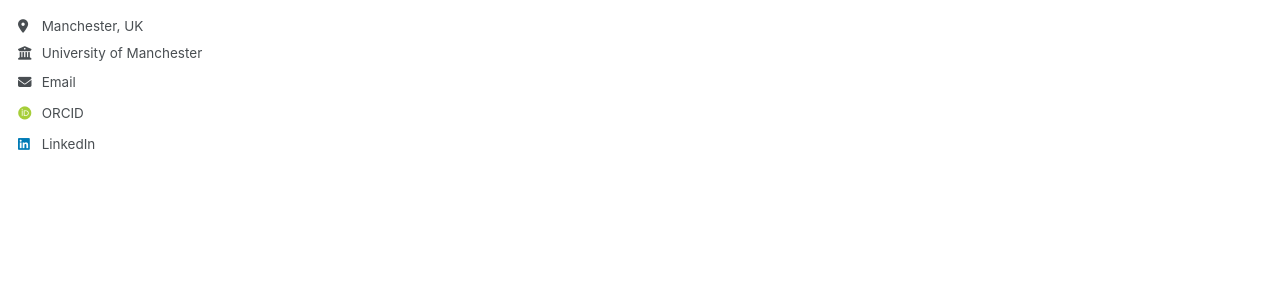
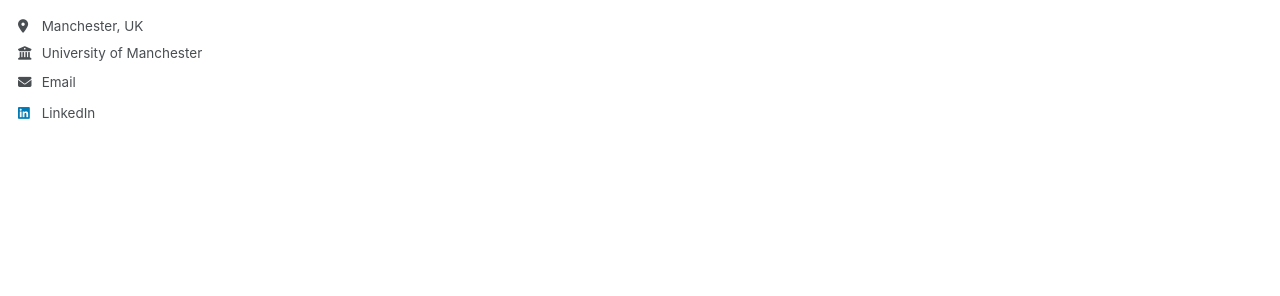
Before and after one commit to mohaogit/mohaogit.github.io, a Jekyll site: the page built from _pages/about.md, in a window 1280 px wide. Shown: the part 299-595 px from the top of the page. Built offline with Jekyll 4.4.1, drawn with Linux system fonts in a browser that asks for light colours; some web fonts are replaced; a script that is not in the unit is left out.

Commit message:
Initial release (url changed)

```diff
--- a/_config.yml
+++ b/_config.yml
@@ -13,7 +13,7 @@ title                    : "My Homepage"
 title_separator          : "-"
 name                     : &name "Mo Hao"
 description              : &description "personal description"
-url                      : https://academicpages.github.io # the base hostname & protocol for your site e.g. "https://[your GitHub username].github.io" or if you already have some other page hosted on Github then use "https://[your GitHub username].github.io/[Your Repo Name]"
+url                      : https://mohaogit.github.io # the base hostname & protocol for your site e.g. "https://[your GitHub username].github.io" or if you already have some other page hosted on Github then use "https://[your GitHub username].github.io/[Your Repo Name]"
 baseurl                  : "" # the subpath of your site, e.g. "/blog"
 repository               : "mohaogit/mohaogit.github.io"
 
@@ -36,7 +36,7 @@ author:
   arxiv            : # URL - Update with the correct link to your profile
   googlescholar    : # "https://scholar.google.com/citations?user=PS_CX0AAAAAJ"
   impactstory      : # URL
-  orcid            : "http://orcid.org/yourorcidurl"
+  orcid            : # "http://orcid.org/yourorcidurl"
   semantic         : # URL
   pubmed           : # "https://www.ncbi.nlm.nih.gov/pubmed/?term=john+snow"
   researchgate     : # URL
```
Also changed, not shown: 1 other file.
